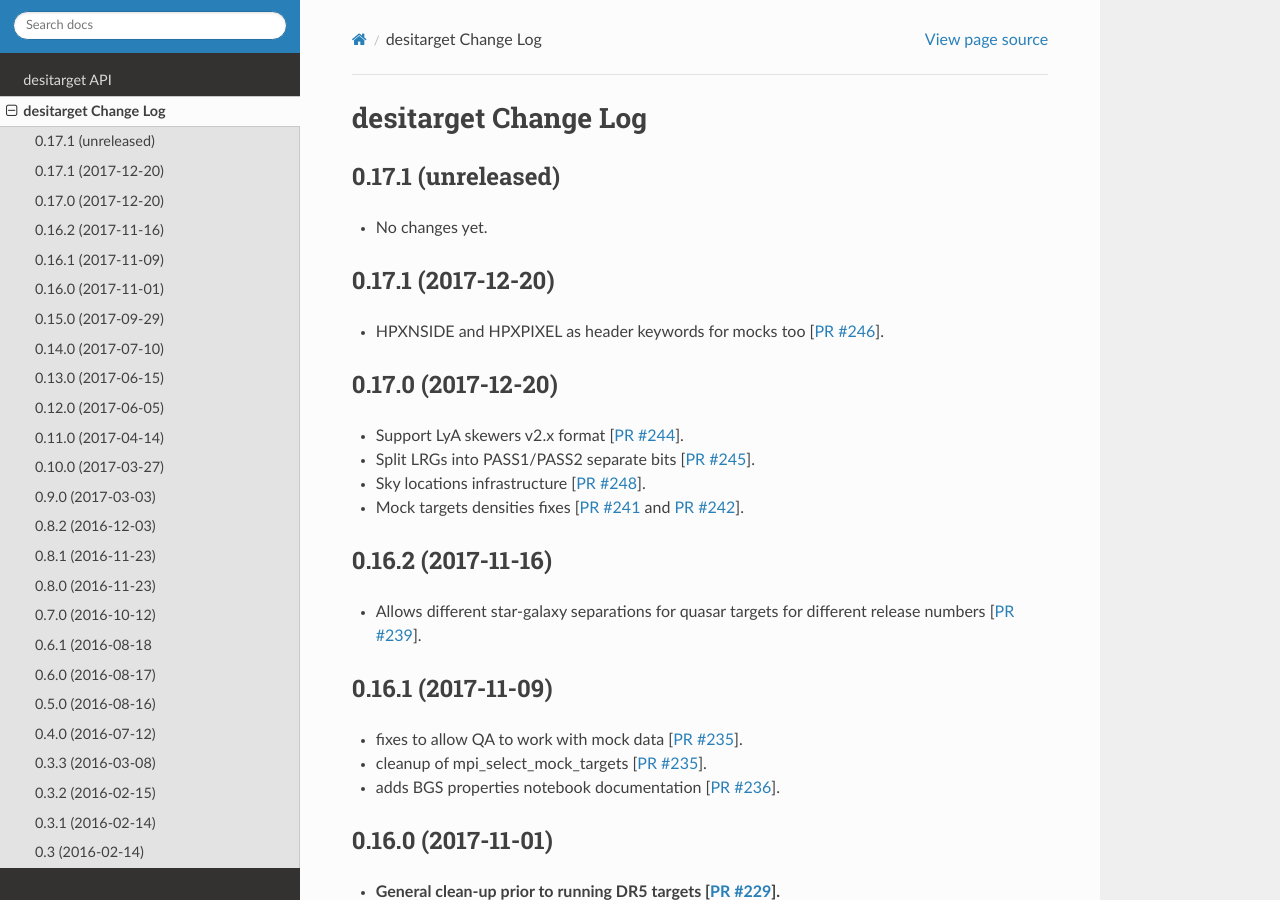
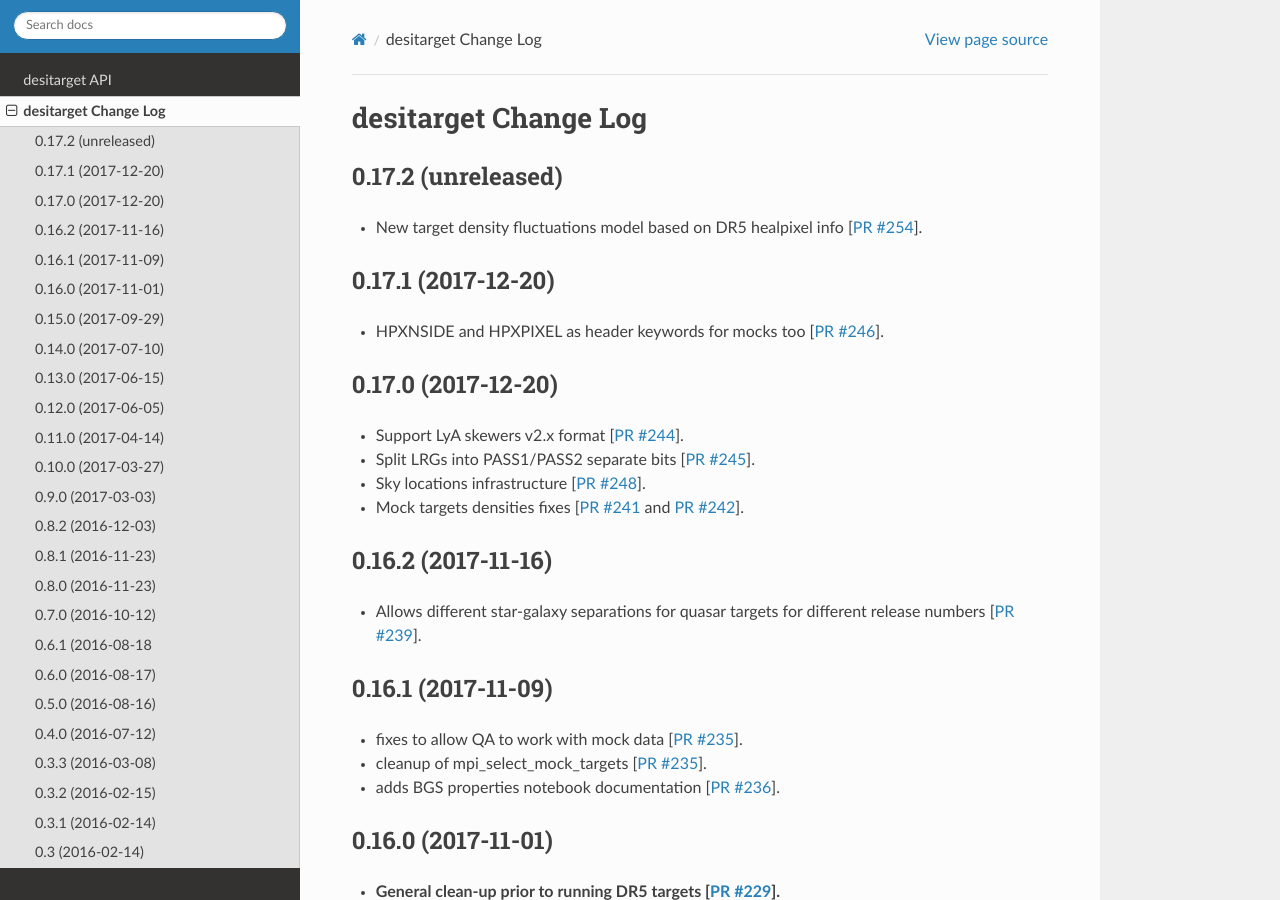
Before and after one commit to desihub/desitarget, a Sphinx documentation site: the page built from doc/changes.rst, in a window 1280 px wide and 900 px high. Built offline with Sphinx 7.4.7 and the Read the Docs theme 2.0.0, drawn with Linux system fonts in a browser that asks for light colours.

Commit message:
update changes.rst

```diff
--- a/doc/changes.rst
+++ b/doc/changes.rst
@@ -2,10 +2,13 @@
 desitarget Change Log
 =====================
 
-0.17.1 (unreleased)
+0.17.2 (unreleased)
 -------------------
 
-* No changes yet.
+* New target density fluctuations model based on DR5 healpixel info [`PR
+  #254`_].
+
+.. _`PR #254`: https://github.com/desihub/desitarget/pull/254
 
 0.17.1 (2017-12-20)
 -------------------
```
